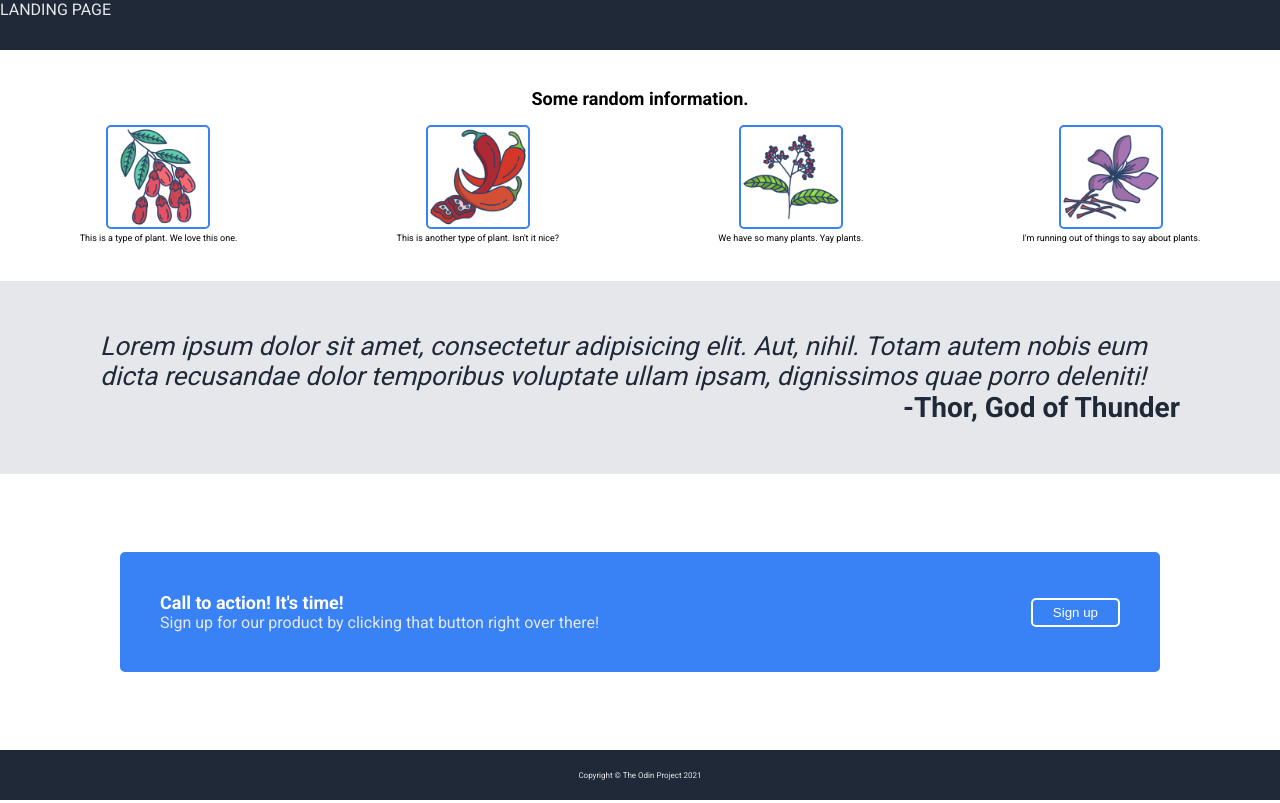
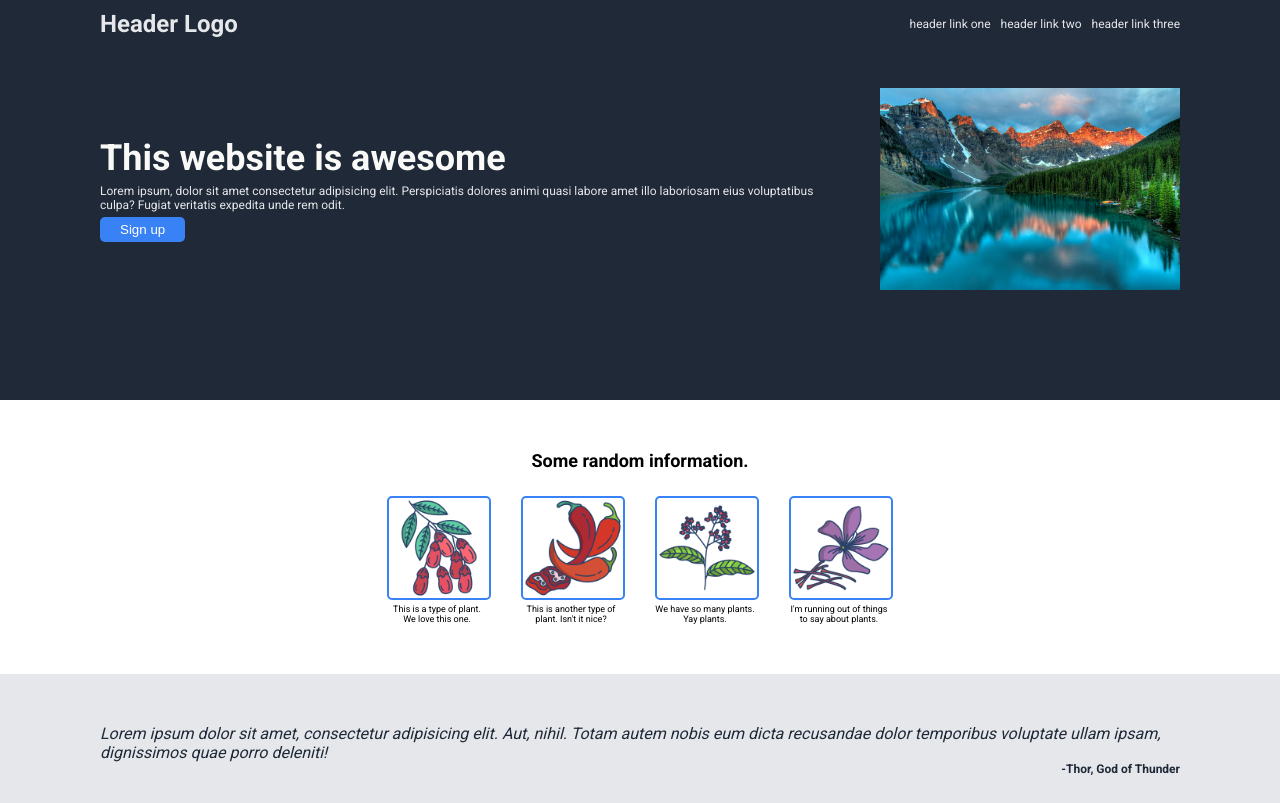
Before and after one commit to foomw96/Odin_Landing_Page, a plain HTML site: page index.html in a window 1280 px wide. Shown: the top 803 px of the page. Drawn offline with Linux system fonts and the light colour scheme.

Commit message:
Lay out header and complete website layout

```diff
--- a/index.html
+++ b/index.html
@@ -8,7 +8,22 @@
 </head>
 <body>
     <div class="header">
-        LANDING PAGE
+        <div class="nav">
+            <div class="logo">Header Logo</div>
+            <div class="links">
+                <a href="">header link one</a>
+                <a href="">header link two</a>
+                <a href="">header link three</a>
+            </div>
+        </div>
+        <div class="headerbody">
+            <div class="left">
+                <div class="title">This website is awesome</div>
+                <div class="body">Lorem ipsum, dolor sit amet consectetur adipisicing elit. Perspiciatis dolores animi quasi labore amet illo laboriosam eius voluptatibus culpa? Fugiat veritatis expedita unde rem odit.</div>
+                <button id="header">Sign up</button>
+            </div>
+            <img src="./images/headerimg.jpg" alt="">
+        </div>
     </div>
 
     <div class="info">
@@ -49,7 +64,6 @@
     </div>
 
     <div class="signup">
-
         <div class="signupcard">
             <div class="signupleft">
                 <div class="signuptitle">
@@ -62,10 +76,7 @@
             <button id="signup">
                 Sign up
             </button>
-
         </div>
-
-
     </div>
 
     <div class="footer">
--- a/styles.css
+++ b/styles.css
@@ -13,13 +13,77 @@ body {
 button {
     background-color: #3882F6;
     color: white;
-
+    border-radius: 5px;
+    flex-shrink: 0;
+    padding: 5px 20px;
 }
 
 .header {
-    height: 50px;
     background-color: #1F2937;
     color:  #E5E7EB;
+    padding: 10px 100px;
+
+    display: flex;
+    flex-direction: column;
+    gap: 50px;
+}
+
+.nav {
+    display: flex;
+    align-items: center;
+    justify-content: space-between;
+}
+
+.logo {
+    font-size: 24px;
+    font-weight: bolder;
+}
+
+.links {
+    display: flex;
+    justify-content: space-between;
+    gap: 10px;
+}
+
+a {
+    color: #E5E7EB;
+    text-decoration: none;
+    font-size: 12px;
+}
+
+.headerbody {
+    display: flex;
+    justify-content: space-between;
+    align-items: center;
+    gap: 50px;
+    margin-bottom: 100px;
+}
+
+.headerbody .left {
+    display: flex;
+    flex-direction: column;
+    gap: 5px;
+    justify-content: center;
+    align-items: flex-start;
+}
+
+.headerbody .title {
+    font-size: 36px;
+    font-weight: bolder;
+    color: #F9FAF8;
+}
+
+.headerbody .body {
+    font-size: 12px;
+    color: #E5E7EB;
+}
+
+button#header {
+    border: 0px;
+}
+
+.header img {
+    max-width: 300px;
 }
 
 .info {
@@ -27,7 +91,9 @@ button {
     display: flex;
     flex-direction: column;
     justify-content: center;
-    gap: 16px;
+    gap: 25px;
+
+    padding: 50px;
 }
 
 .infotitle {
@@ -39,7 +105,8 @@ button {
 .infopics {
     display: flex;
     align-items: center;
-    justify-content: space-around;
+    justify-content: center;
+    gap: 30px;
 }
 
 .infopic {
@@ -49,6 +116,7 @@ button {
 
 .infopic .text {
     font-size: xx-small;
+    width: 100px;
 }
 
 .infopic img {
@@ -68,23 +136,24 @@ button {
 }
 
 .quotetext {
-    font-size: 26px;
+    font-size: 16px;
     font-style: italic;
     font-weight: lighter;
 }
 
 .quoteauthor {
-    font-size: 28px;
+    font-size: 12px;
     font-weight: bold;
     align-self: flex-end;
 }
 
 .signup {
-    height: 200px;
     background-color: white;
     display: flex;
     justify-content: center;
     align-items: center;
+
+    padding: 50px 0;
 }
 
 .signupcard {
@@ -93,15 +162,12 @@ button {
 
     padding: 40px;
     border-radius: 5px;
-    width: 75vw;
+    width: 60vw;
 
     display: flex;
     align-items: center;
     justify-content: space-between;
     gap: 50px;
-
-
-
 }
 
 .signupleft {
@@ -118,17 +184,13 @@ button {
     color: #E5E7EB;
 }
 
-#signup {
+button#signup {
     border: 2px solid white;
-    border-radius: 5px;
-    flex-shrink: 0;
-    padding: 5px 20px;
 }
-
-
 
 .footer {
     height: 50px;
+    padding: 10px;
     background-color: #1F2937;
     color:  #E5E7EB;
     font-size: 8px;
@@ -137,4 +199,5 @@ button {
     display: flex;
     align-items: center;
     justify-content: center;
+
 }
```
Also changed, not shown: images/headerimg.jpg (added).
